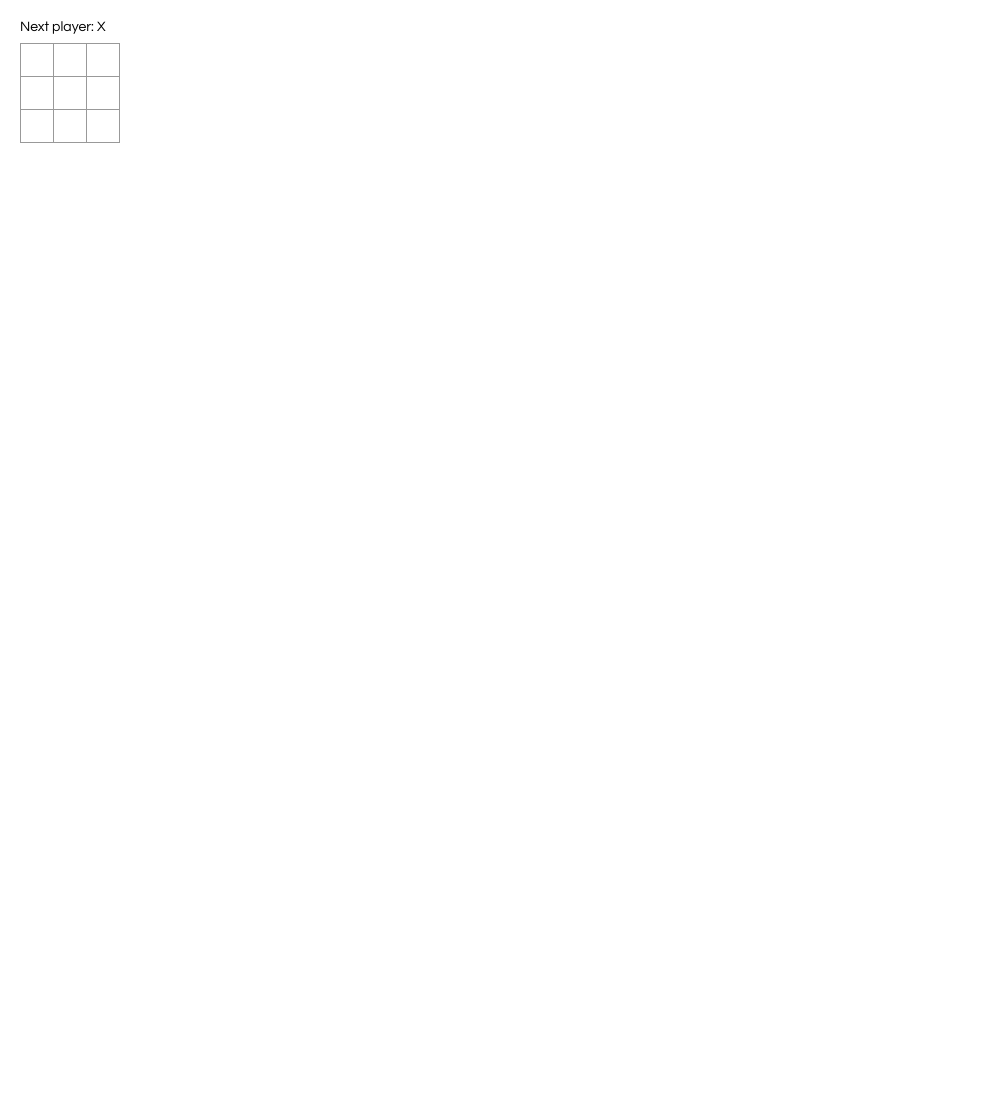
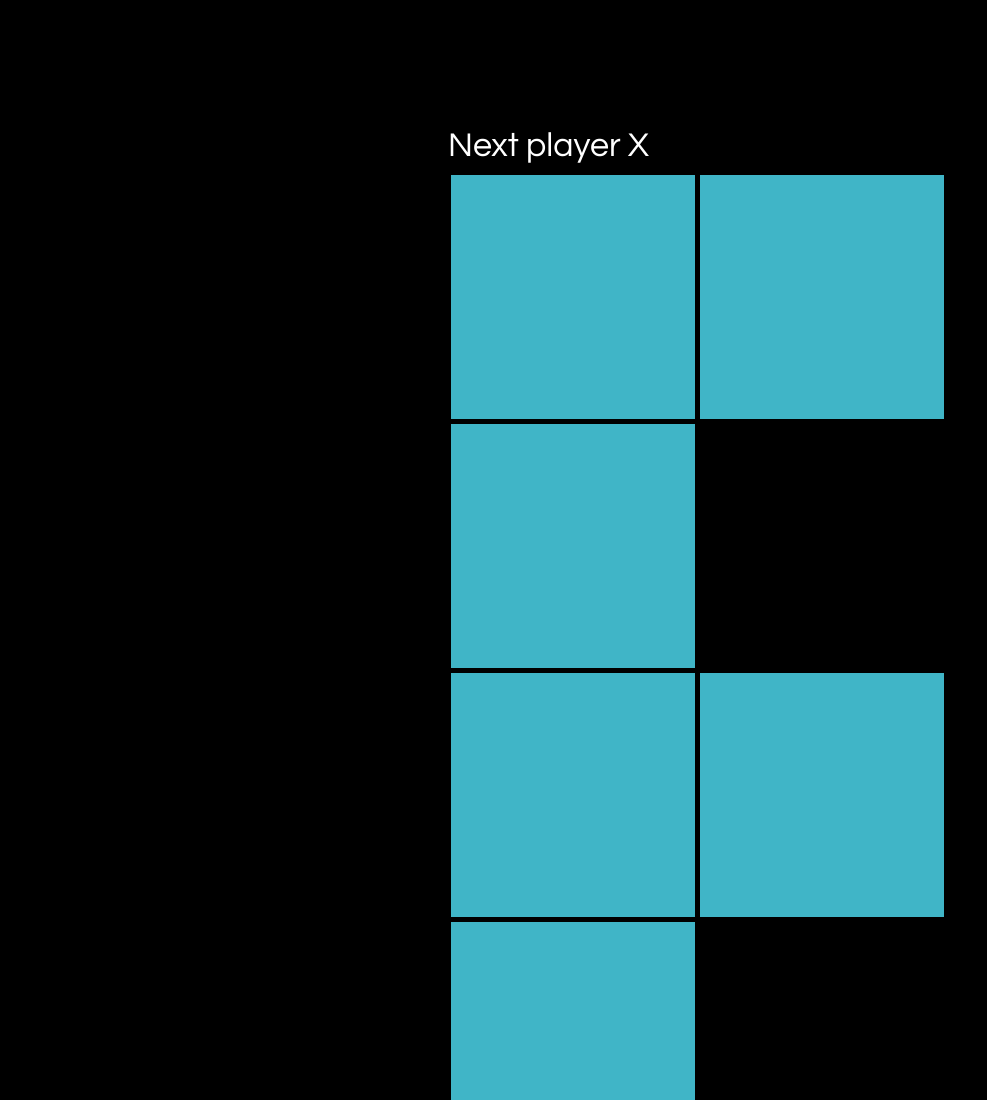
Before and after one commit to sabrinamianne/Tic-Tac_Toe, a React app: page / in a window 1280 px wide. Shown: the top 1100 px of the page, without its empty margins (0-987 px from the left). Before the commit the page ends 800 px from the top, so only its background shows below. Built offline with nearby package versions, Linux system fonts and the light colour scheme.

Commit message:
Add css + Board, Square, Game and calculateWinner components

```diff
--- a/src/index.css
+++ b/src/index.css
@@ -1,6 +1,11 @@
 body {
-  font: 14px "Century Gothic", Futura, sans-serif;
-  margin: 20px;
+  font: 34px "Century Gothic", Futura, sans-serif;
+  margin-left: 35%;
+  margin-top:10%;
+  margin-right: 10%;
+  margin-bottom: 30%;
+  background-color: black;
+  color:white;
 }
 
 ol, ul {
@@ -18,18 +23,18 @@ ol, ul {
 }
 
 .square {
-  background: #fff;
-  border: 1px solid #999;
+  background-color: #40b5c7;
+  border: 3px solid black;
   float: left;
-  font-size: 24px;
+  font-size: 7em;
   font-weight: bold;
   line-height: 34px;
-  height: 34px;
+  height: 250px;
   margin-right: -1px;
   margin-top: -1px;
   padding: 0;
   text-align: center;
-  width: 34px;
+  width: 250px;
 }
 
 .square:focus {
--- a/src/index.js
+++ b/src/index.js
@@ -2,23 +2,56 @@ import React from 'react';
 import ReactDOM from 'react-dom';
 import './index.css';
 
-class Square extends React.Component {
-  render() {
+function Square(props) {
     return (
-      <button className="square">
-
+      <button
+        className="square"
+        onClick={() => props.onClick()}
+        >
+        {props.value}
       </button>
   );
 }
+
+class Board extends React.Component {
+    constructor(props) {
+      super(props);
+        this.state = {
+          squares: Array(9).fill(null),
+          xIsNext: true,
+        };
       }
 
-class Board extends React.Component {
+      handleClick(i) {
+        const squares = this.state.squares.slice();
+        if (calculateWinner(squares) || squares[i]) {
+          return;
+        }
+        squares[i] = this.state.xIsNext ? 'X' : 'O';
+        this.setState({
+          squares: squares,
+          xIsNext: !this.state.xIsNext,
+        });
+      }
+
       renderSquare(i) {
-    return <Square />;
+        return (
+          <Square
+          value={this.state.squares[i]}
+          onClick={() => this.handleClick(i)}
+          />
+        );
       }
 
       render() {
-    const status = 'Next player: X';
+        const winner = calculateWinner(this.state.squares);
+        let status;
+        if (winner) {
+          alert(winner + "  win this party !!!")
+          status = 'Winner:' + winner;
+        } else {
+          status = 'Next player  ' + (this.state.xIsNext ? 'X' : 'O')
+        }
 
           return (
             <div>
@@ -63,3 +96,24 @@ ReactDOM.render (
   <Game />,
   document.getElementById('root')
 );
+
+
+function calculateWinner(squares) {
+  const lines = [
+    [0, 1, 2],
+    [3, 4, 5],
+    [6, 7, 8],
+    [0, 3, 6],
+    [1, 4, 7],
+    [2, 5, 8],
+    [0, 4, 8],
+    [2, 4, 6],
+  ];
+  for (let i = 0; i < lines.length; i++) {
+    const [a, b, c] = lines[i];
+    if (squares[a] && squares[a] === squares[b] && squares[a] === squares[c]) {
+      return squares[a];
+    }
+  }
+  return null;
+}
```
Lines whose indentation alone changed are shown as unchanged.
